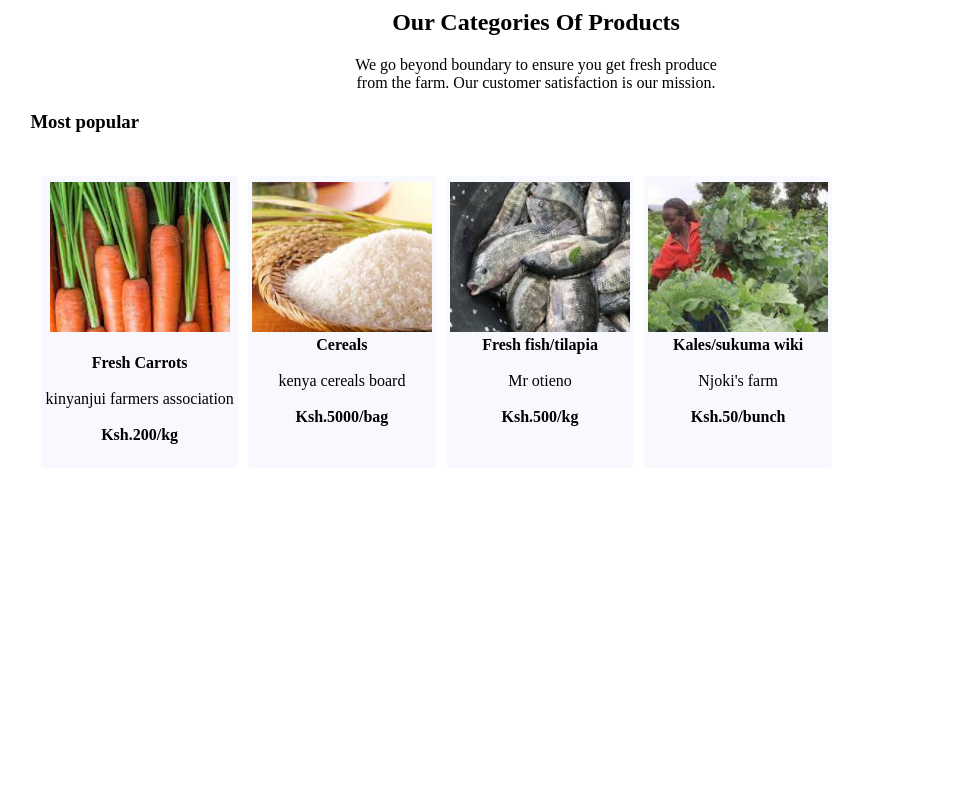
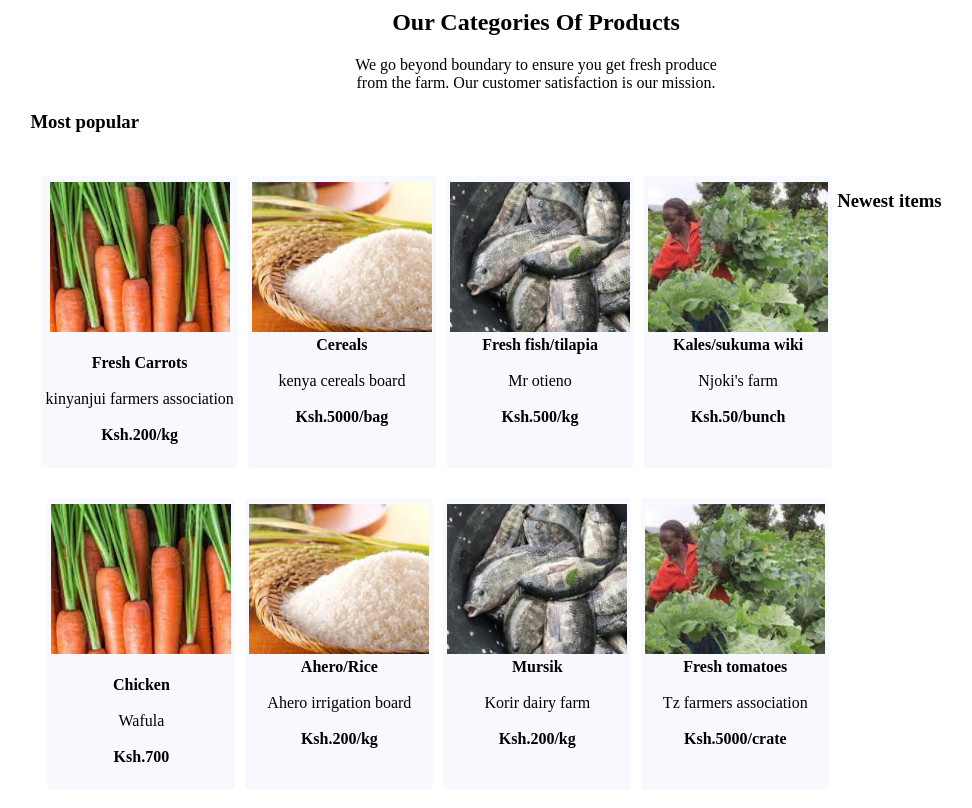
Before and after one commit to ronnykipkirui/agri-plus-website, a plain HTML site: page index.html in a window 1280 px wide. Shown: the part 584-1392 px from the top of the page, without its empty margins (104-1076 px from the left). Before the commit the page ends 1077 px from the top, so only its background shows below. Drawn offline with Linux system fonts and the light colour scheme.

Commit message:
add newest products

```diff
--- a/index.html
+++ b/index.html
@@ -156,6 +156,47 @@
             </div>
 
 
+            <h3>Newest items</h3>
+            <div class="data">
+
+                <div class="each_data">
+                    <p>
+                        <center> <img class="image1" height="150px" src="aserts/images/Rectangle 5.png"></center><br>
+                        <center><b>Chicken</b></center><br>
+                        <center>Wafula</center><br>
+                        <center><b>Ksh.700</b></center><br>
+                    </p>
+
+                </div>
+                <div class="each_data">
+                    <p>
+                        <center><img height="150px" src="aserts/images/Rectangle 7.png" </center><br>
+                            <center><b>Ahero/Rice</b></center><br>
+                            <center>Ahero irrigation board</center><br>
+                            <center><b>Ksh.200/kg</b></center><br>
+                    </p>
+
+                </div>
+                <div class="each_data">
+                    <p>
+                        <center><img height="150px" src="aserts/images/fish.png" </center><br>
+                            <center><b>Mursik</b></center><br>
+                            <center>Korir dairy farm</center><br>
+                            <center><b>Ksh.200/kg</b></center><br>
+                    </p>
+
+                </div>
+
+                <div class="each_data">
+                    <p>
+                        <center><img height="150px" src="aserts/images/image 6.png" </center><br>
+                            <center><b>Fresh tomatoes</b></center><br>
+                            <center>Tz farmers association</center><br>
+                            <center><b>Ksh.5000/crate</b></center><br>
+                    </p>
+
+                </div>
+
 
 
         </div>
```
Lines whose indentation alone changed are shown as unchanged.
